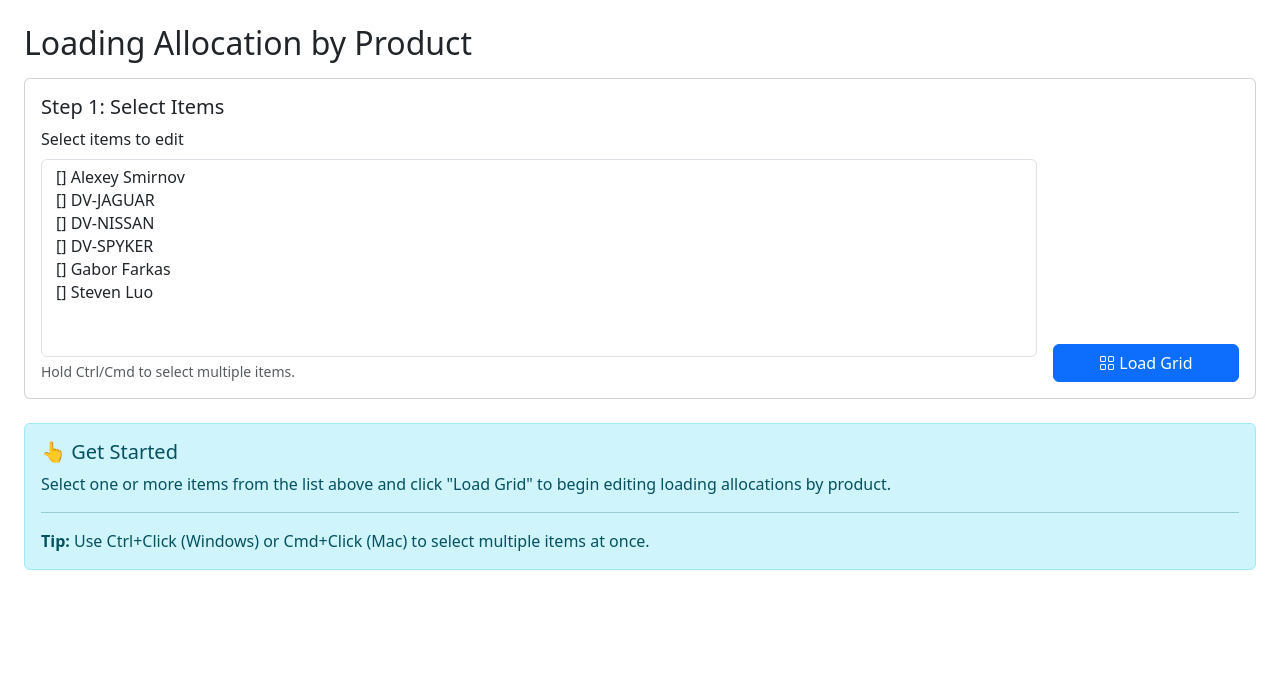
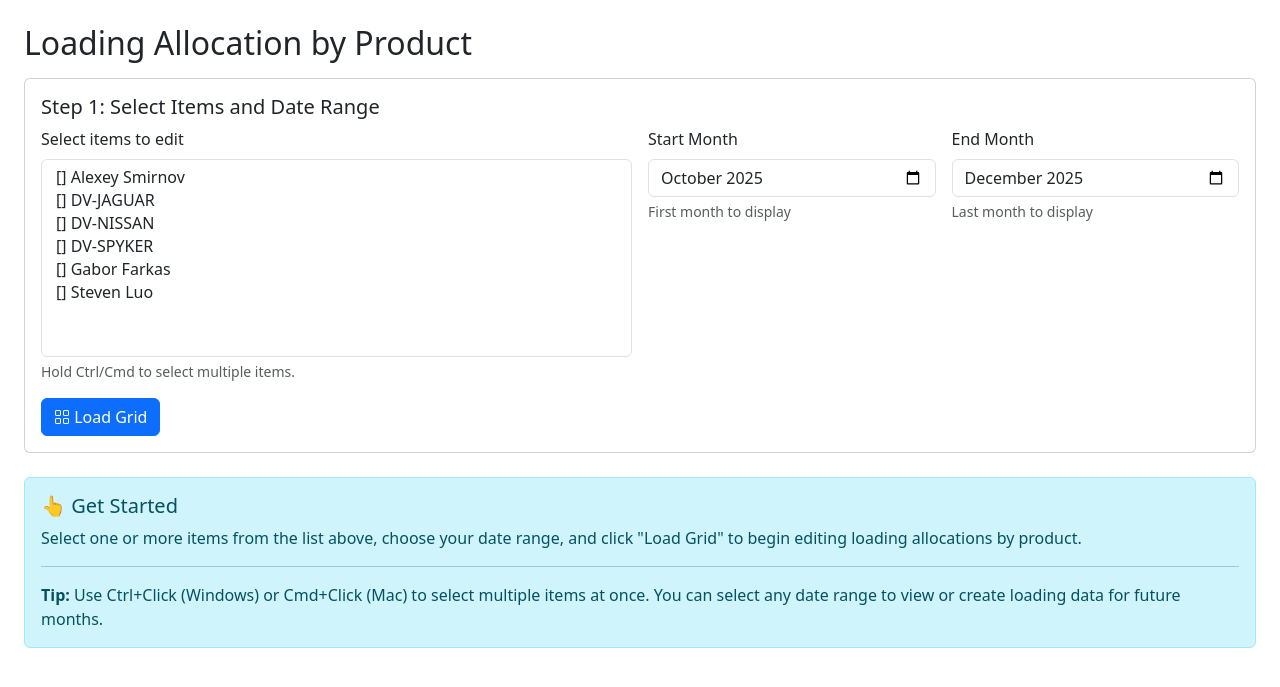
Before and after one commit to johnnyfive-is-alive/Fluid, a Flask app: page /loading/ in a window 1280 px wide. Shown: the part 56-743 px from the top of the page. Run offline with Flask 3, Linux system fonts and the light colour scheme; data comes from the database, SQL or seed files in the repository.

Commit message:
Greg-commit 2025-10-16-16:27:02.57-_

```diff
--- a/src/blueprints/loading.py
+++ b/src/blueprints/loading.py
@@ -1,4 +1,5 @@
 from flask import Blueprint, render_template, request, redirect, url_for, flash
+from datetime import datetime
 
 bp = Blueprint('loading', __name__)
 
@@ -26,20 +27,25 @@ def grid_selector():
     '''
     items = db._execute(items_query).fetchall()
 
-    # Get all months
-    all_months = db.list_months()
-
     # Get all products (including UNALLOCATED)
     products = db.list_products()
+
+    # Set default date range (current year)
+    current_year = datetime.now().year
+    current_month = datetime.now().month
+    start_month = f"{current_year}-{current_month:02d}"
+    end_month = f"{current_year}-12"
 
     return render_template(
         'loading_grid_products.html',
         items=items,
-        all_months=all_months,
         products=products,
         selected_ids=[],
         editing=False,
-        loadings={}
+        loadings={},
+        all_months=[],
+        start_month=start_month,
+        end_month=end_month
     )
 
 
@@ -71,12 +77,22 @@ def grid_edit():
         flash('Please select at least one item.', 'warning')
         return redirect(url_for('loading.grid_selector'))
 
-    # Get all months
-    all_months = db.list_months()
-    if not all_months:
-        from datetime import datetime
+    # Get date range from form (format: YYYY-MM)
+    start_month = request.form.get('start_month', '')
+    end_month = request.form.get('end_month', '')
+
+    # Validate and generate month list
+    if start_month and end_month:
+        all_months = db.generate_month_range(start_month, end_month)
+        if not all_months:
+            flash('Invalid date range.', 'danger')
+            return redirect(url_for('loading.grid_selector'))
+    else:
+        # Default: current year
         current_year = datetime.now().year
         all_months = [f"{current_year}-{m:02d}" for m in range(1, 13)]
+        start_month = all_months[0]
+        end_month = all_months[-1]
 
     # Get all products
     products = db.list_products()
@@ -87,7 +103,6 @@ def grid_edit():
         products = list(db.list_products())
 
     # Get existing loading data for selected items
-    # Returns dict with (item_id, monthyear, product_id) -> percent
     loadings = db.get_loadings_for_items(selected_ids)
 
     return render_template(
@@ -98,7 +113,9 @@ def grid_edit():
         selected_ids=selected_ids,
         editing=True,
         loadings=loadings,
-        unallocated_id=unallocated_id
+        unallocated_id=unallocated_id,
+        start_month=start_month,
+        end_month=end_month
     )
 
 
--- a/src/db/fluiddbinterface.py
+++ b/src/db/fluiddbinterface.py
@@ -414,6 +414,23 @@ class VerificationDB:
         )
         return [row["monthyear"] for row in cur.fetchall()]
 
+    def generate_month_range(self, start_month: str, end_month: str) -> List[str]:
+        """Generate list of months between start_month and end_month (YYYY-MM format)."""
+        from datetime import datetime
+        from dateutil import rrule
+
+        try:
+            start_date = datetime.strptime(start_month, '%Y-%m')
+            end_date = datetime.strptime(end_month, '%Y-%m')
+
+            months = []
+            for dt in rrule.rrule(rrule.MONTHLY, dtstart=start_date, until=end_date):
+                months.append(dt.strftime('%Y-%m'))
+
+            return months
+        except ValueError:
+            return []
+
     # ====================================================
     # Convenience helpers
     # ====================================================
--- a/src/templates/loading_grid_products.html
+++ b/src/templates/loading_grid_products.html
@@ -6,9 +6,9 @@
 <form method="post" action="{{ url_for('loading.grid_edit') }}" class="mb-4">
     <div class="card">
         <div class="card-body">
-            <h5 class="card-title">Step 1: Select Items</h5>
+            <h5 class="card-title">Step 1: Select Items and Date Range</h5>
             <div class="row g-3">
-                <div class="col-md-10">
+                <div class="col-md-6">
                     <label class="form-label">Select items to edit</label>
                     <select class="form-select" name="items" multiple size="8">
                         {% for it in items %}
@@ -19,8 +19,22 @@
                     </select>
                     <div class="form-text">Hold Ctrl/Cmd to select multiple items.</div>
                 </div>
-                <div class="col-md-2 d-flex align-items-end">
-                    <button class="btn btn-primary w-100" type="submit">
+                <div class="col-md-3">
+                    <label class="form-label">Start Month</label>
+                    <input type="month" class="form-control" name="start_month"
+                           value="{{ start_month or '' }}" required>
+                    <div class="form-text">First month to display</div>
+                </div>
+                <div class="col-md-3">
+                    <label class="form-label">End Month</label>
+                    <input type="month" class="form-control" name="end_month"
+                           value="{{ end_month or '' }}" required>
+                    <div class="form-text">Last month to display</div>
+                </div>
+            </div>
+            <div class="row mt-3">
+                <div class="col-12">
+                    <button class="btn btn-primary" type="submit">
                         <i class="bi bi-grid"></i> Load Grid
                     </button>
                 </div>
@@ -131,7 +145,7 @@
     <div class="card-body">
         <h5 class="card-title">📋 How to Use This Grid</h5>
         <ol class="mb-0">
-            <li><strong>Select items</strong> from the dropdown above and click "Load Grid"</li>
+            <li><strong>Select items and date range</strong> from the form above and click "Load Grid"</li>
             <li><strong>Enter percentages</strong> for each product allocation per month</li>
             <li><strong>INACTIVE column</strong> represents unallocated/idle capacity</li>
             <li><strong>Row totals</strong> show the sum for each item-month (should equal 100%)</li>
@@ -223,10 +237,11 @@ document.addEventListener('DOMContentLoaded', function() {
 {% if not editing %}
 <div class="alert alert-info">
     <h5 class="alert-heading">👆 Get Started</h5>
-    <p>Select one or more items from the list above and click "Load Grid" to begin editing loading allocations by product.</p>
+    <p>Select one or more items from the list above, choose your date range, and click "Load Grid" to begin editing loading allocations by product.</p>
     <hr>
     <p class="mb-0">
         <strong>Tip:</strong> Use Ctrl+Click (Windows) or Cmd+Click (Mac) to select multiple items at once.
+        You can select any date range to view or create loading data for future months.
     </p>
 </div>
 {% endif %}
```
